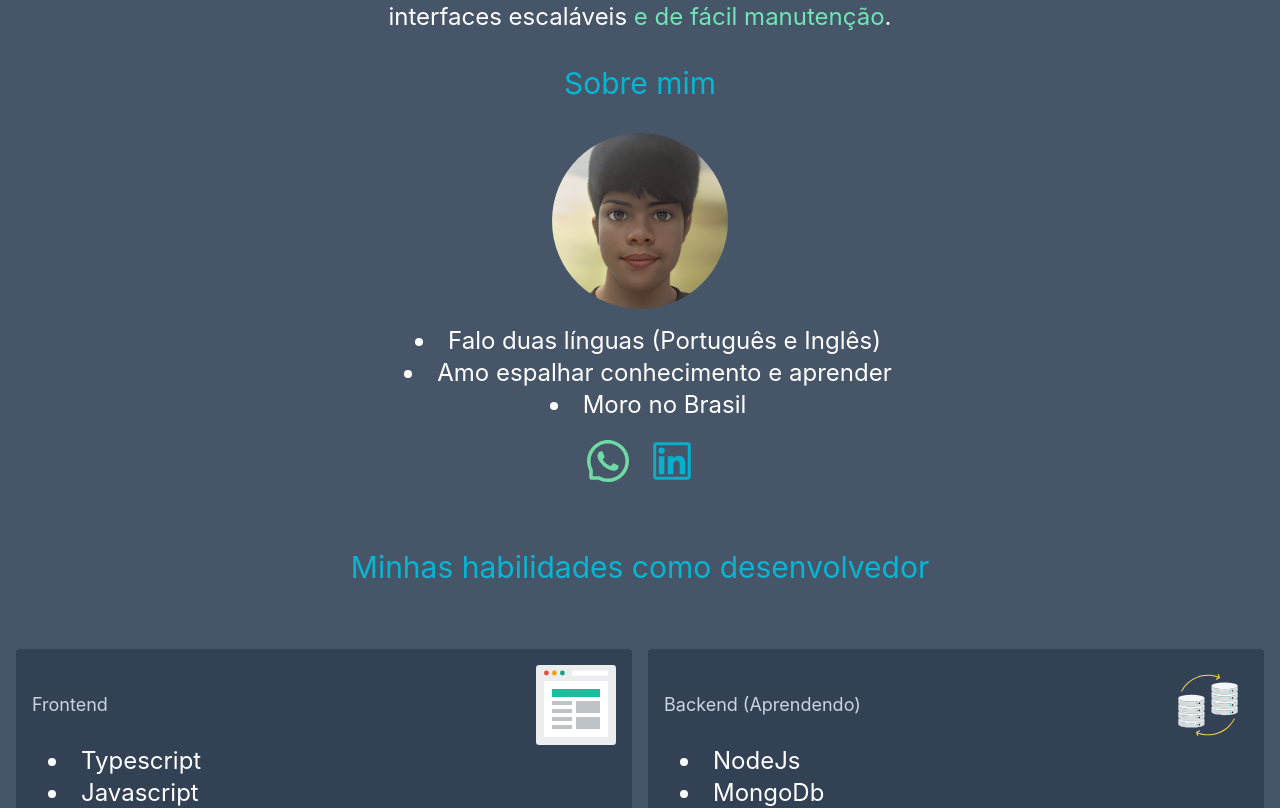
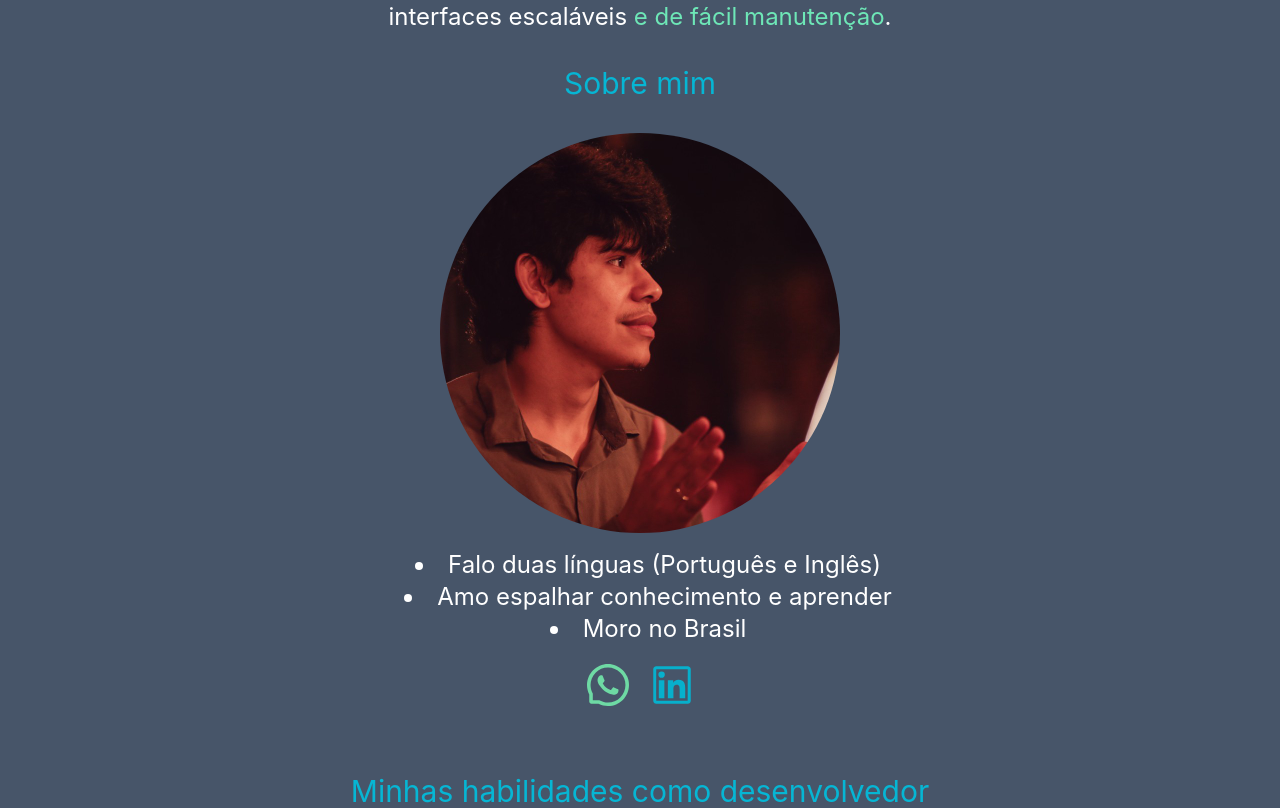
Before and after one commit to Fernando12mais/my-portfolio, a Next.js app: page / in a window 1280 px wide. Shown: the part 445-1253 px from the top of the page. Built offline with nearby package versions, Linux system fonts and the light colour scheme.

Commit message:
Removes easter egg stuff

```diff
--- a/languages/index.tsx
+++ b/languages/index.tsx
@@ -106,7 +106,7 @@ const languages = (darkMode: boolean) => ({
             <li>NextJs</li>
           </>
         ),
-        title: "Backend (Aprendendo)",
+        title: "Backend",
       },
     },
     projects: {
--- a/pages/index.tsx
+++ b/pages/index.tsx
@@ -74,16 +74,10 @@ export default function Home() {
     setDarkMode(!darkMode);
   };
 
-  const easterEggPhrase =
-    language === "eng" && !showRealEasterEgg
-      ? "You can move my picture around, nice that you found this easter egg! Oh my gosh, the world is collapsing, run for your live!!!"
-      : "Agora você pode mover minha for por aí, parabéns por ter encontrado esse easter egg! Meu deus, O mundo está entrando em colapso, corra por sua vida!!!";
-
   return (
     <div
-      className={`${darkMode ? "dark" : ""} ${
-        myPicture === fernandoPicture && !showRealEasterEgg ? "scale-all" : ""
-      } `}
+      className={`${darkMode ? "dark" : ""}
+       `}
     >
       <Head>
         <title>Fernando`s porfolio</title>
@@ -135,17 +129,7 @@ export default function Home() {
                 : ""
             }`}
           >
-            {showRealEasterEgg ? (
-              <div className="relative w-44 h-44 mx-auto xl:w-96 xl:h-96">
-                <Image
-                  src={`https://http.cat/${randomStatusCode}`}
-                  alt="A fun image of a cat"
-                  layout="fill"
-                />
-              </div>
-            ) : (
-              "Fernando Fernandes"
-            )}
+            Fernando Fernandes
           </h1>
 
           <h2
@@ -173,35 +157,17 @@ export default function Home() {
           >
             {selectedLanguage.about.title}
           </h3>
-          <Draggable
-            onDrag={() => {
-              if (myPicture !== fernandoPicture) setMyPicture(fernandoPicture);
-            }}
-          >
-            <div
-              ref={(element) => {
-                if (element) elements.current[4] = element;
-              }}
-              className="w-44 h-44 mx-auto relative"
-            >
-              <Image
-                src={myPicture}
-                alt="Fernando`s picture "
-                layout="fill"
-                className="rounded-full hover:cursor-grab active:cursor-grabbing"
-              />
-            </div>
-          </Draggable>
-          {myPicture === fernandoPicture && (
-            <p
-              ref={(element) => {
-                if (element) elements.current[5] = element;
-              }}
-              className="text-amber-300 xl:text-2xl text-center"
-            >
-              {easterEggPhrase}
-            </p>
-          )}
+
+          <div className="flex items-center justify-center my-4">
+            <Image
+              src={fernandoPicture}
+              alt="Fernando`s picture "
+              width={400}
+              height={400}
+              className="rounded-full  w-4 h-4 mx-auto"
+            />
+          </div>
+
           <ul
             ref={(element) => {
               if (element) elements.current[6] = element;
```
